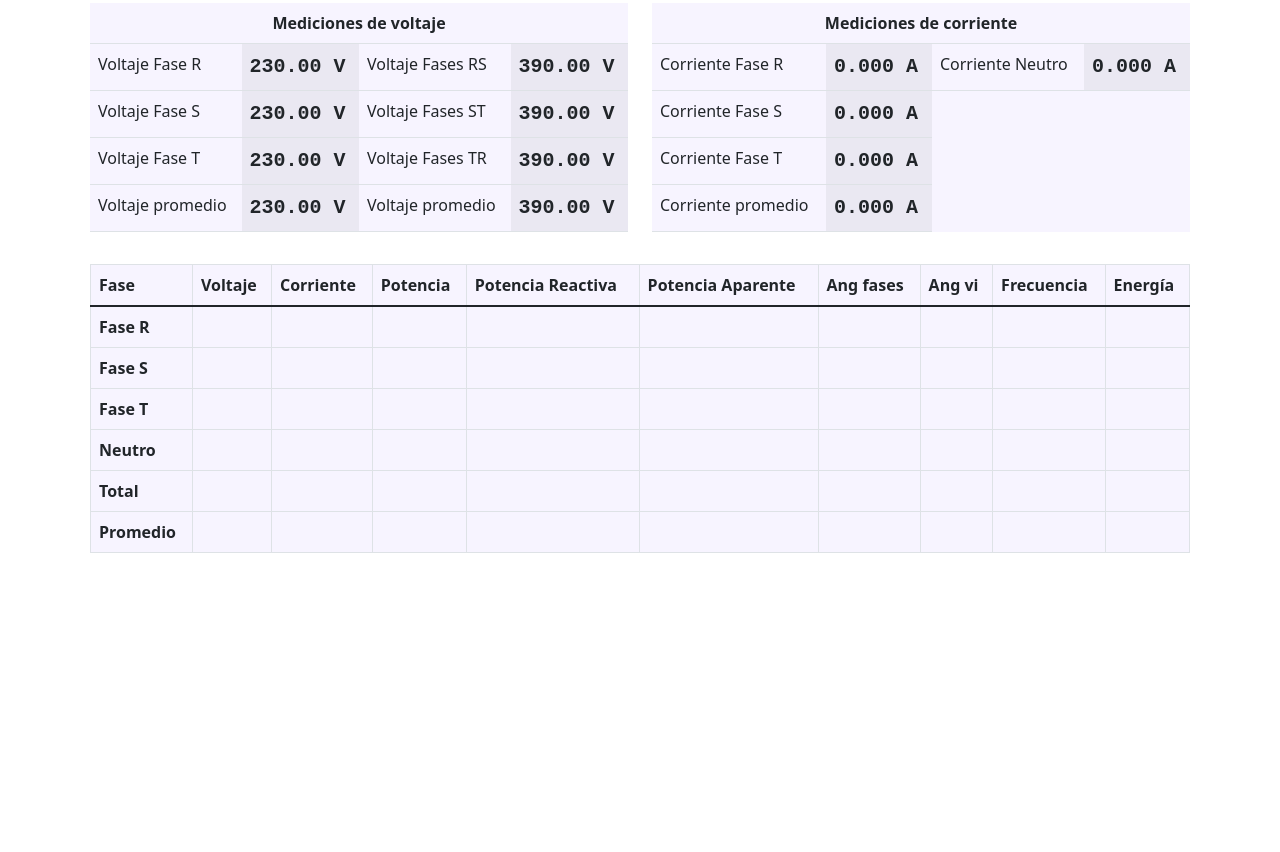
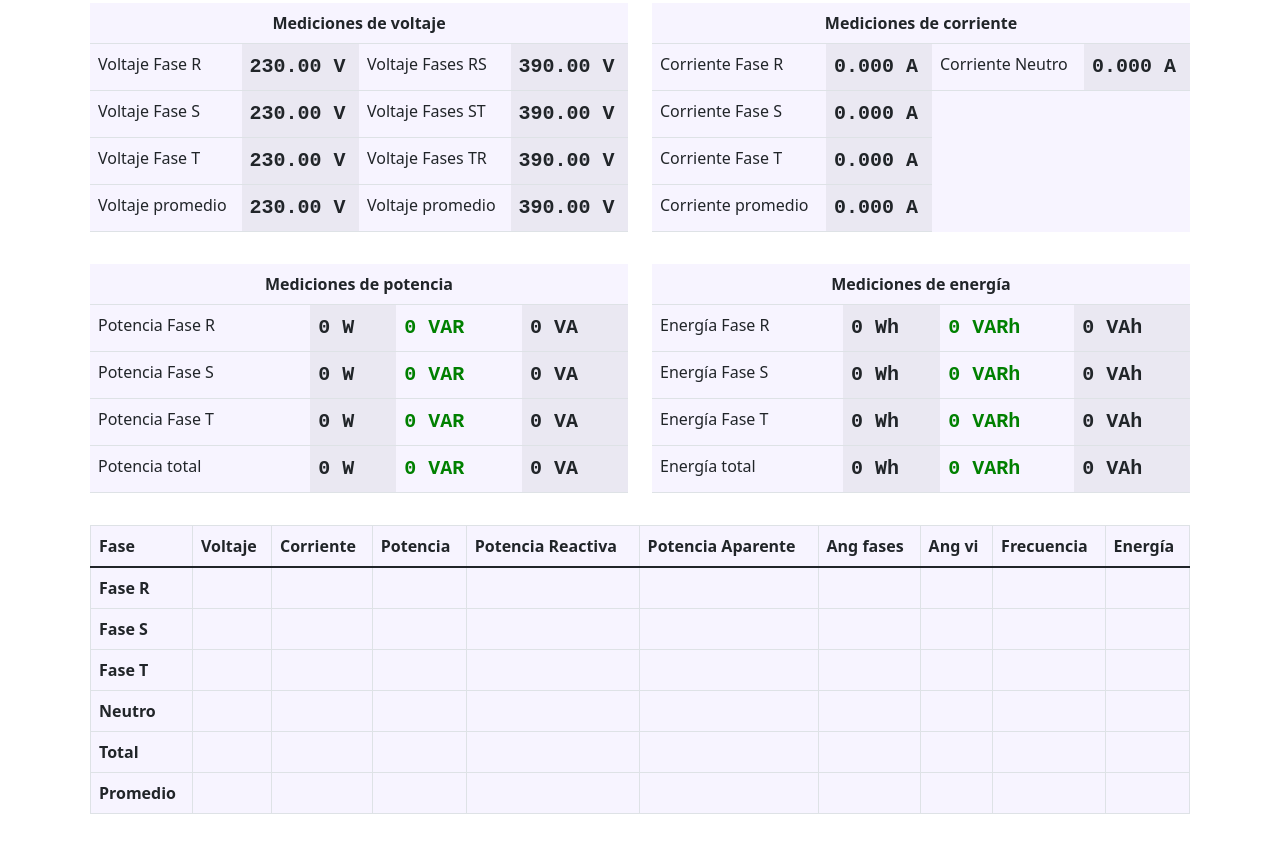
Before and after one commit to luiscerato/PowerMeter9000, a plain HTML site: page data/index.html in a window 1280 px wide. Shown: the part 820-1672 px from the top of the page. Before the commit the page ends 1439 px from the top, so only its background shows below. Drawn offline with Linux system fonts and the light colour scheme; no server answers.

Commit message:
Interfaz web

```diff
--- a/data/index.html
+++ b/data/index.html
@@ -104,6 +104,83 @@
                         </tbody>
                     </table>
                 </div>
+
+            </div>
+            <div class="row p-2">
+
+                <div class="col-md-6 col-sm-12">
+                    <table class="table table-striped-columns table-responsive" style="background-color: rgba(177, 145, 250, 0.1)">
+                        <thead>
+                            <tr>
+                                <th colspan="4" class="text-center">Mediciones de potencia</th>
+                            </tr>
+                        </thead>
+                        <tbody>
+                            <tr>
+                                <td>Potencia Fase R</td>
+                                <td id="cellWattR" class="valueTable">0 W</td>
+                                <td id="cellVarR" class="valueTable">0 VAR</td>
+                                <td id="cellVaR" class="valueTable">0 VA</td>
+                            </tr>
+                            <tr>
+                                <td>Potencia Fase S</td>
+                                <td id="cellWattS" class="valueTable">0 W</td>
+                                <td id="cellVarS" class="valueTable">0 VAR</td>
+                                <td id="cellVaS" class="valueTable">0 VA</td>
+                            </tr>
+                            <tr>
+                                <td>Potencia Fase T</td>
+                                <td id="cellWattT" class="valueTable">0 W</td>
+                                <td id="cellVarT" class="valueTable">0 VAR</td>
+                                <td id="cellVaT" class="valueTable">0 VA</td>
+                            </tr>
+                            <tr>
+                                <td>Potencia total</td>
+                                <td id="cellWattTot" class="valueTable">0 W</td>
+                                <td id="cellVarTot" class="valueTable">0 VAR</td>
+                                <td id="cellVaTot" class="valueTable">0 VA</td>
+                            </tr>
+                        </tbody>
+                    </table>
+                </div>
+
+
+                <div class="col-md-6 col-sm-12">
+                    <table class="table table-striped-columns table-responsive" style="background-color: rgba(177, 145, 250, 0.1)">
+                        <thead>
+                            <tr>
+                                <th colspan="4" class="text-center">Mediciones de energía</th>
+                            </tr>
+                        </thead>
+                        <tbody>
+                            <tr>
+                                <td>Energía Fase R</td>
+                                <td id="cellWatt_HR" class="valueTable">0 Wh</td>
+                                <td id="cellVar_HR" class="valueTable">0 VARh</td>
+                                <td id="cellVa_HR" class="valueTable">0 VAh</td>
+                            </tr>
+                            <tr>
+                                <td>Energía Fase S</td>
+                                <td id="cellWatt_HS" class="valueTable">0 Wh</td>
+                                <td id="cellVar_HS" class="valueTable">0 VARh</td>
+                                <td id="cellVa_HS" class="valueTable">0 VAh</td>
+                            </tr>
+                            <tr>
+                                <td>Energía Fase T</td>
+                                <td id="cellWatt_HT" class="valueTable">0 Wh</td>
+                                <td id="cellVar_HT" class="valueTable">0 VARh</td>
+                                <td id="cellVa_HT" class="valueTable">0 VAh</td>
+                            </tr>
+                            <tr>
+                                <td>Energía total</td>
+                                <td id="cellWatt_HTot" class="valueTable">0 Wh</td>
+                                <td id="cellVar_HTot" class="valueTable">0 VARh</td>
+                                <td id="cellVa_HTot" class="valueTable">0 VAh</td>
+                            </tr>
+                        </tbody>
+                    </table>
+                </div>
+
             </div>
 
             <div class="row p-2">
--- a/data/index.js
+++ b/data/index.js
@@ -193,6 +193,22 @@ function meterOk(resp) {
     $("#cellVTR").text(formatNumber(resp.vvrms.t, "V"));
     $("#cellVVavg").text(formatNumber(resp.vvrms.avg, "V"));
 
+
+
+    $("#cellWattR").text(formatNumber(resp.watt.r, "V"));
+    $("#cellWattS").text(formatNumber(resp.watt.s, "V"));
+    $("#cellWattT").text(formatNumber(resp.watt.t, "V"));
+    $("#cellWattTot").text(formatNumber(resp.watt.tot, "V"));
+    // $("#cellVRS").text(formatNumber(resp.vvrms.r, "V"));
+    // $("#cellVST").text(formatNumber(resp.vvrms.s, "V"));
+    // $("#cellVTR").text(formatNumber(resp.vvrms.t, "V"));
+    // $("#cellVVavg").text(formatNumber(resp.vvrms.avg, "V"));
+
+
+
+
+
+
     $("#cellIR").text(formatNumber(resp.irms.r, "A"));
     $("#cellIS").text(formatNumber(resp.irms.s, "A"));
     $("#cellIT").text(formatNumber(resp.irms.t, "A"));
```
